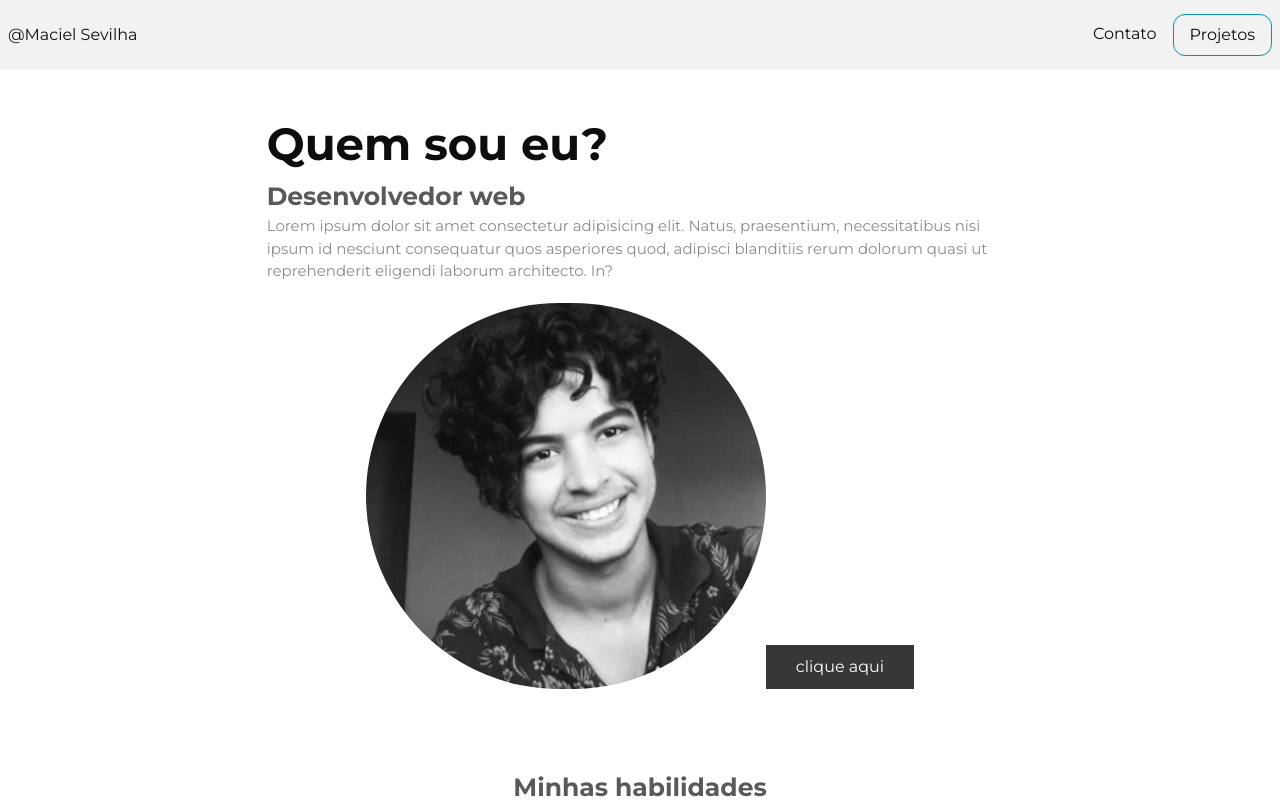
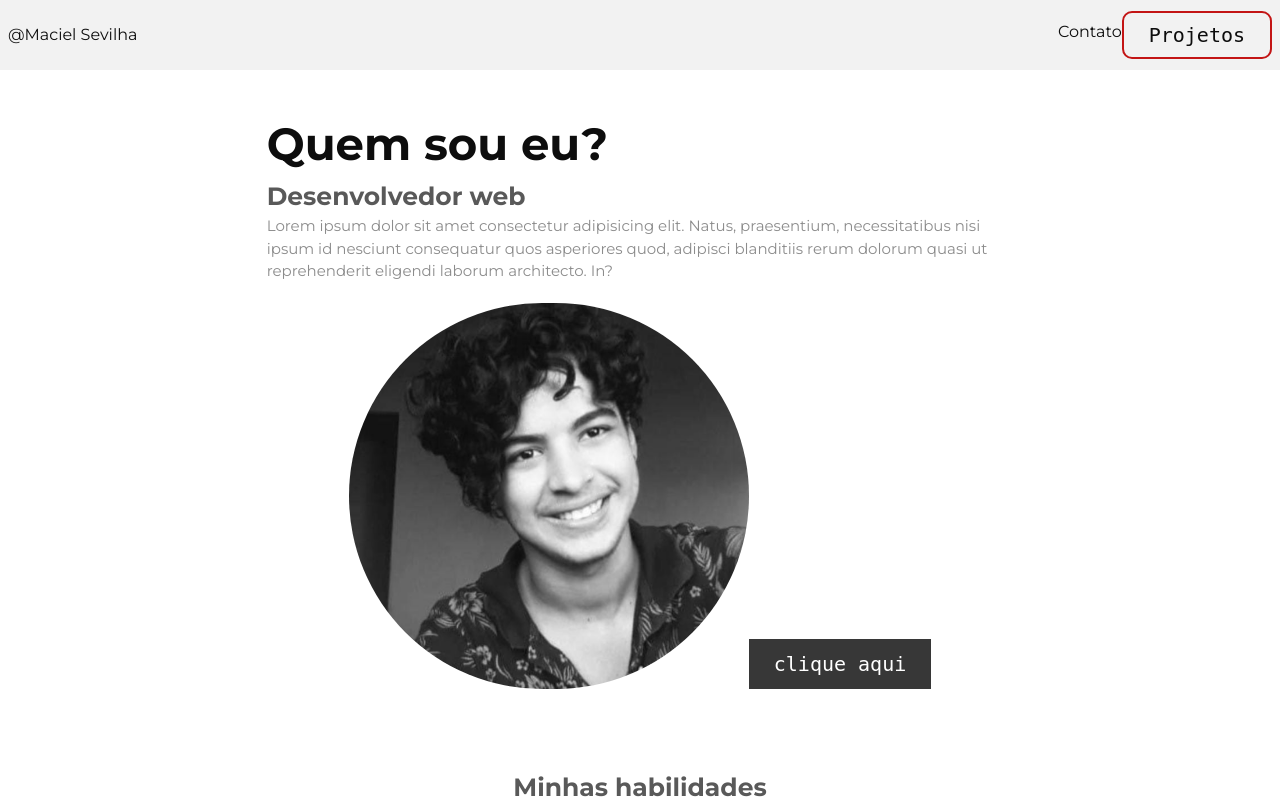
Before and after one commit to macielsevilha/portfolio, a Next.js app: page / in a window 1280 px wide. Shown: the top 800 px of the page. Built offline with nearby package versions, Linux system fonts and the light colour scheme.

Commit message:
compartilhando propriedade de class

```diff
--- a/src/app/components/_ui/Button.jsx
+++ b/src/app/components/_ui/Button.jsx
@@ -1,7 +1,6 @@
 "use client";
 
 import '../../sass/app.scss';
-
 export function Button(props) {
 
     return (
@@ -10,3 +9,9 @@ export function Button(props) {
      </button>
     )
 }
+
+export function ButtonCircle(props) {
+    return(
+     <a className='link' href="">{props.name}</a>
+    )
+}
--- a/src/app/components/_ui/Navbar.jsx
+++ b/src/app/components/_ui/Navbar.jsx
@@ -1,15 +1,18 @@
+
+
 import Link from "next/link";
+import { ButtonCircle } from "./Button";
 
 
 export function Navbar() {
     return (
         <nav className="navbar">
             <ul className="flex my-2">
-                <li className="px-4 py-2">
+                <li>
                     <Link href={'contato'}>Contato</Link>
                 </li>
-                <li className="px-4 py-2 rounded-xl border border-cyan-600">
-                    <Link href={'projetos'}>Projetos</Link>
+                <li>
+                    <ButtonCircle name="Projetos" />
                 </li>
             </ul>
         </nav>
--- a/src/app/sass/components/_button.scss
+++ b/src/app/sass/components/_button.scss
@@ -1,11 +1,17 @@
-
+%btn {
+    padding: 10px 25px;
+    overflow: hidden;
+    font: {
+      family: " monospace";
+      size: 20px;
+      weight: 300;
+    }
+}
 .btn {
+    @extend %btn;
     position: relative;
     background-color: $bg-color;
     color: $color-text;
-    overflow: hidden;
-    padding: 10px 30px;
-
     span {
       position: relative;
       z-index: 1;
@@ -26,10 +32,18 @@
       transition: width 0.7s, height 0.7s;
 
     }
-
     :hover::before {
       width: 500px;
       height: 500px;
       z-index: -1;
     }
   }
+
+.link {
+  @extend %btn;
+  border: {
+    width: 2px;
+    color: $circle-bg-color;
+    radius: 10px
+  }
+}
```
